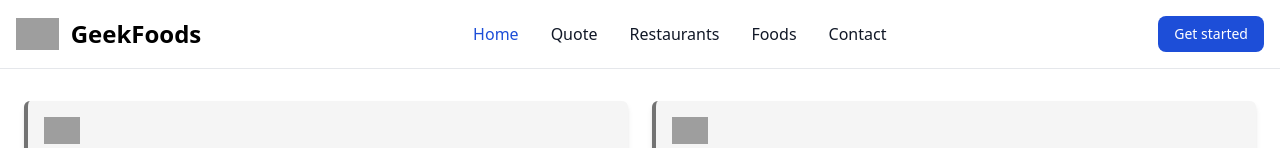
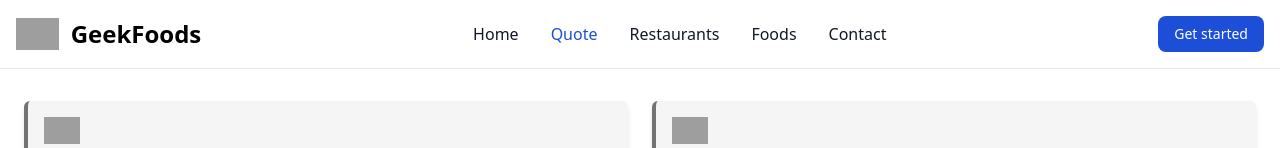
Before and after one commit to saifulislam05/GeekFood-rcw, a React (Create React App) app: page /quote in a window 1280 px wide. Shown: the top 148 px of the page. Built offline with nearby package versions, Linux system fonts and the light colour scheme; grey boxes are pictures that could not be loaded.

Commit message:
converted to single page with React-router-dom

```diff
--- a/src/Components/Header/NavSingleItem.js
+++ b/src/Components/Header/NavSingleItem.js
@@ -1,23 +1,21 @@
 import React from "react";
+import { NavLink, useLocation } from "react-router-dom";
 
 const NavSingleItem = ({ title }) => {
-  return title === "Home" ? (
+  const location = useLocation();
+  const isActive =
+    location.pathname === (title === "Home" ? "/" : `/${title.toLowerCase()}`);
+console.log(isActive);
+  return (
     <li>
-      <a
-        href="/"
-        className="block py-2 pl-3 pr-4 text-blue-700 rounded hover:bg-gray-100 md:hover:bg-transparent  md:hover:text-blue-700 md:p-0 md:dark:hover:text-blue-500 dark:text-blue-700 dark:hover:bg-gray-700 dark:hover:text-white md:dark:hover:bg-transparent dark:border-gray-700"
+      <NavLink
+        to={title === "Home" ? "/" : `/${title.toLowerCase()}`}
+        className={`block py-2 pl-3 pr-4 ${
+          isActive ? "text-blue-700" : "text-gray-900"
+        } rounded hover:bg-gray-100 md:hover:bg-transparent md:hover:text-blue-700 md:p-0 md:dark:hover:text-blue-500 dark:text-blue-700 dark:hover:bg-gray-700 dark:hover:text-white md:dark:hover:bg-transparent dark:border-gray-700`}
       >
         {title}
-      </a>
-    </li>
-  ) : (
-    <li>
-      <a
-        href={"/" + title.toLowerCase()}
-        className="block py-2 pl-3 pr-4 text-gray-900 rounded hover:bg-gray-100 md:hover:bg-transparent md:hover:text-blue-700 md:p-0 md:dark:hover:text-blue-500 dark:text-white dark:hover:bg-gray-700 dark:hover:text-white md:dark:hover:bg-transparent dark:border-gray-700"
-      >
-        {title}
-      </a>
+      </NavLink>
     </li>
   );
 };
```
